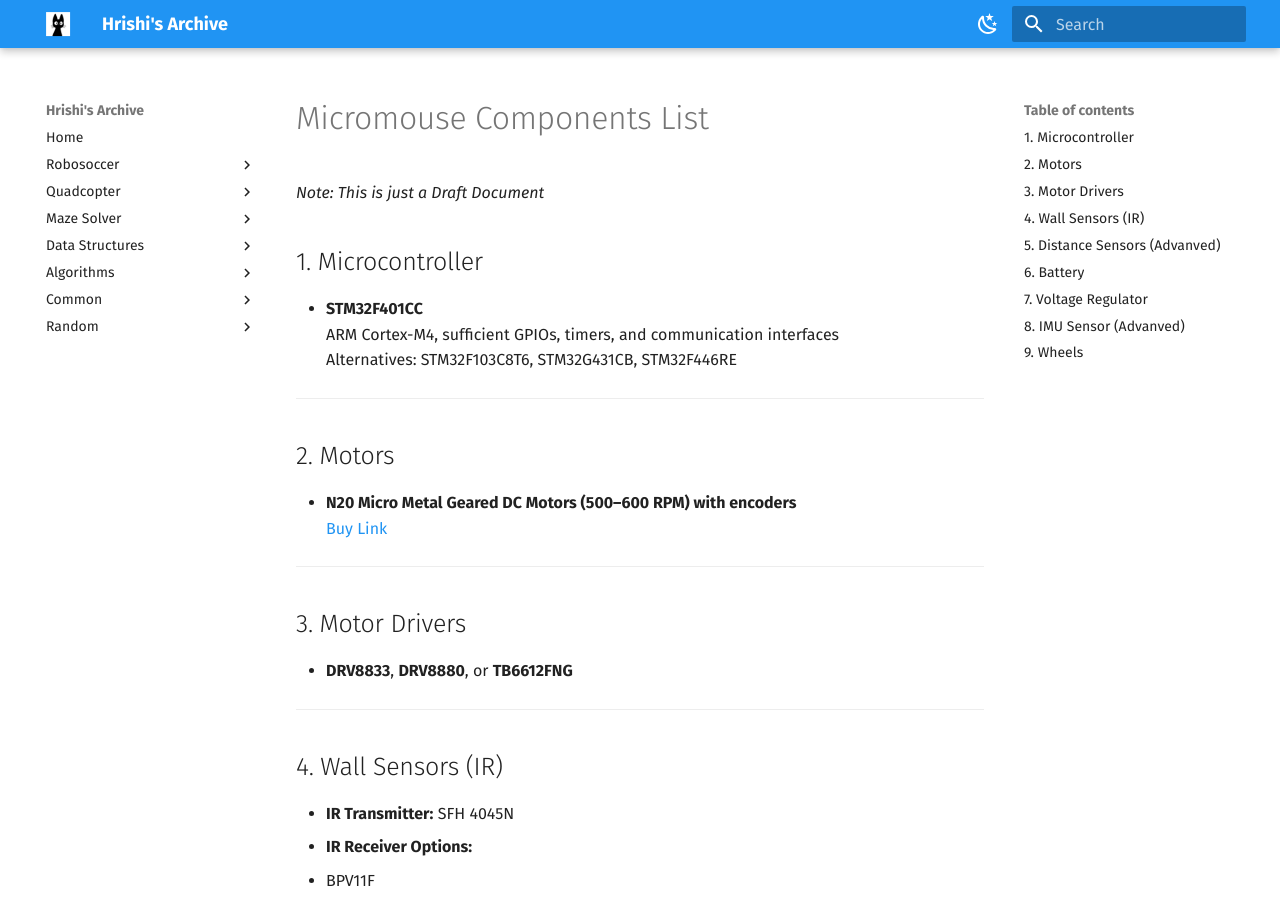
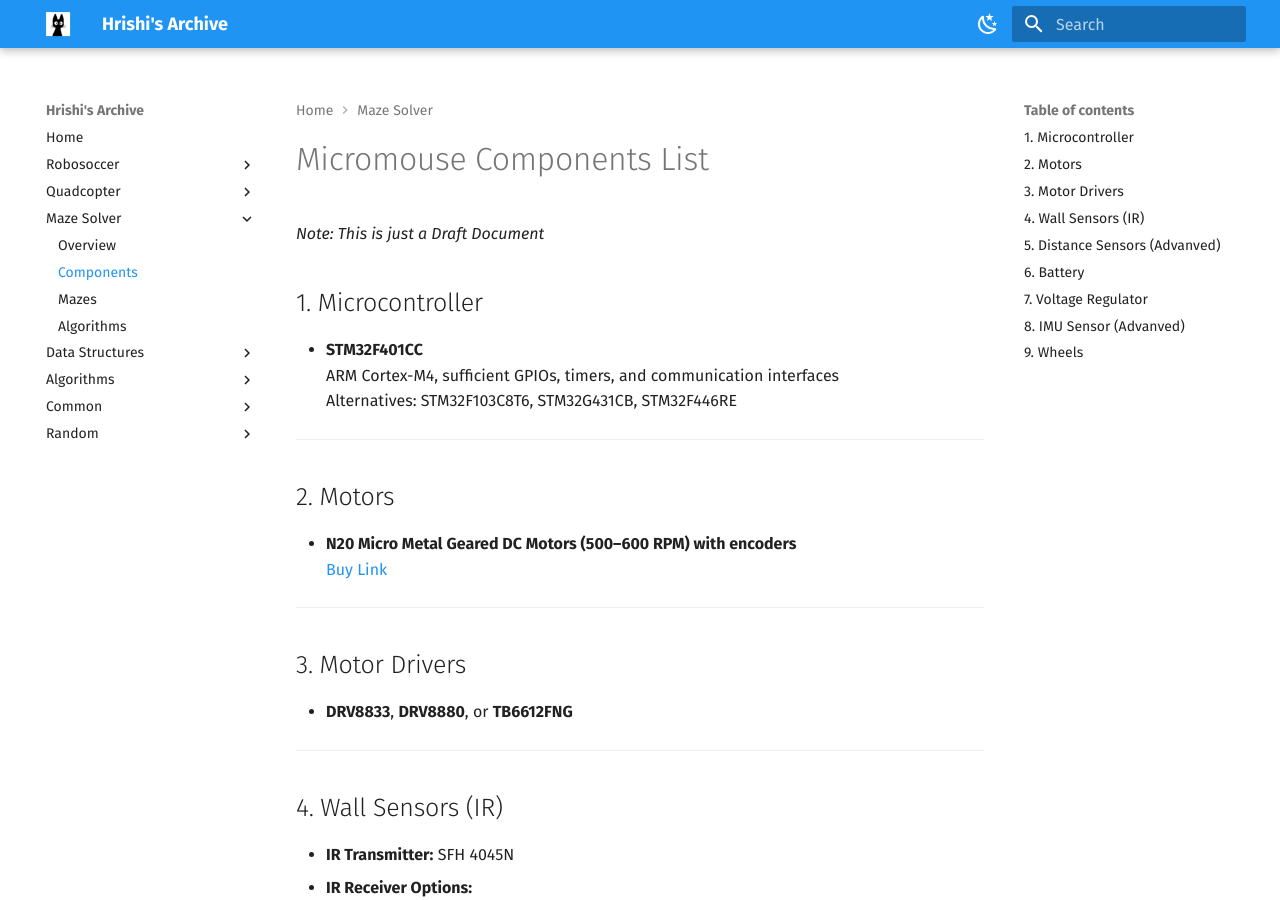
Before and after one commit to neo-0007/archive, an MkDocs documentation site: the page built from docs/maze-solver/components.md, in a window 1280 px wide and 900 px high. Built offline with MkDocs 1.6.1 and Material for MkDocs 9.7.7, drawn with Linux system fonts in a browser that asks for light colours.

Commit message:
docs: add mazesolver components nav

```diff
--- a/mkdocs.yml
+++ b/mkdocs.yml
@@ -44,6 +44,9 @@ nav:
         - Frame: quadcopter/frame.md
   - Maze Solver:
     - Overview: maze-solver/index.md
+    - Components: maze-solver/components.md
+    - Mazes: maze-solver/mazes.md
+    - Algorithms: maze-solver/algorithms.md
   - Data Structures:
     - Overview: ds/index.md
   - Algorithms:
```
